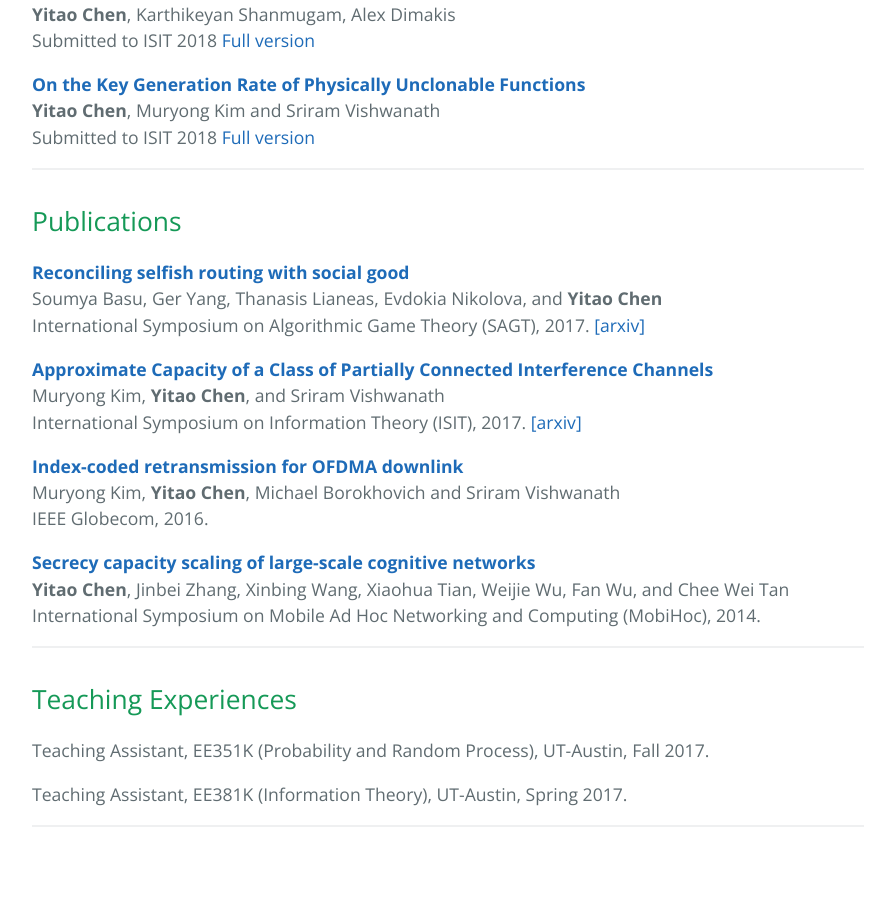
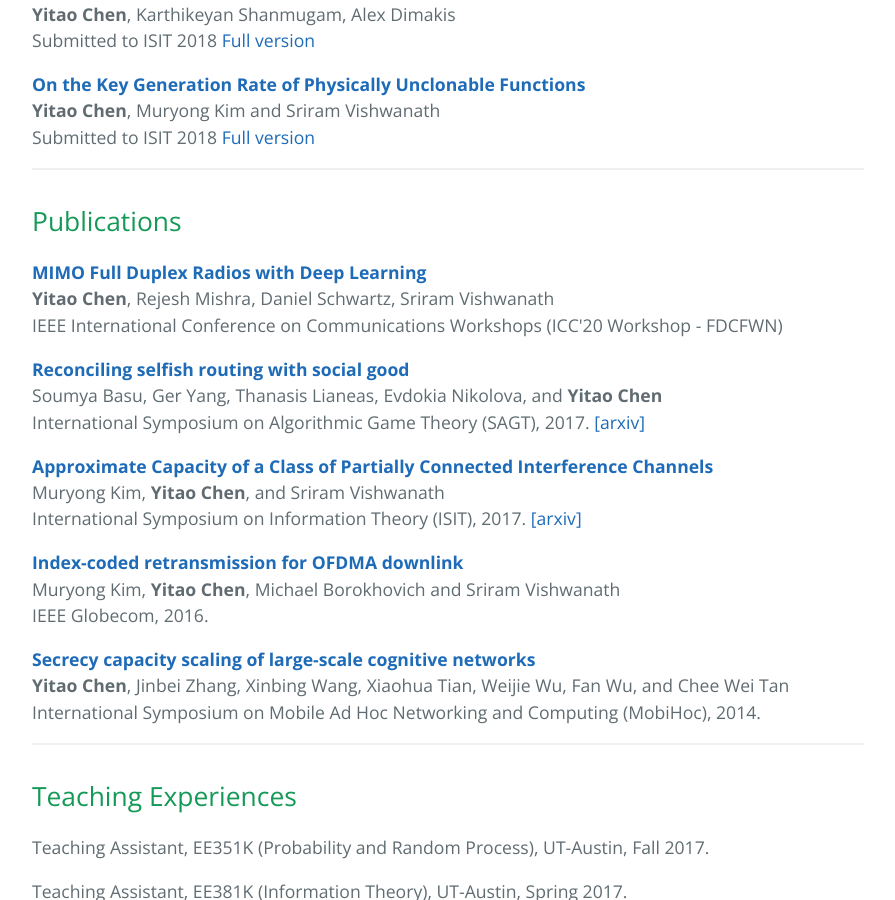
Before and after one commit to yitaochen/yitaochen.github.io, a Jekyll site: the page index.html, which Jekyll copies as it is, in a window 1280 px wide and 900 px high, scrolled down 748 px. Shown: the whole window, without its empty margins (192-1087 px from the left). Built offline with Jekyll 4.4.1, drawn with Linux system fonts in a browser that asks for light colours; before the commit the page ends 1623 px from its top, so only the background shows below that.

Commit message:
Update-04052020-1

```diff
--- a/index.html
+++ b/index.html
@@ -62,6 +62,13 @@
 
 
       <h2 id="publications">Publications</h2>
+
+      <p>
+      <b><a> MIMO Full Duplex Radios with Deep Learning</a></b> <br />
+      <b>Yitao Chen</b>, Rejesh Mishra, Daniel Schwartz, Sriram Vishwanath<br />
+         IEEE International Conference on Communications Workshops (ICC'20 Workshop - FDCFWN)
+      </p>
+
       <p>
       <b><a href="https://arxiv.org/abs/1707.00208">Reconciling selfish routing with social good</a></b> <br />
       Soumya Basu, Ger Yang, Thanasis Lianeas, Evdokia Nikolova, and <b>Yitao Chen</b><br />
```
